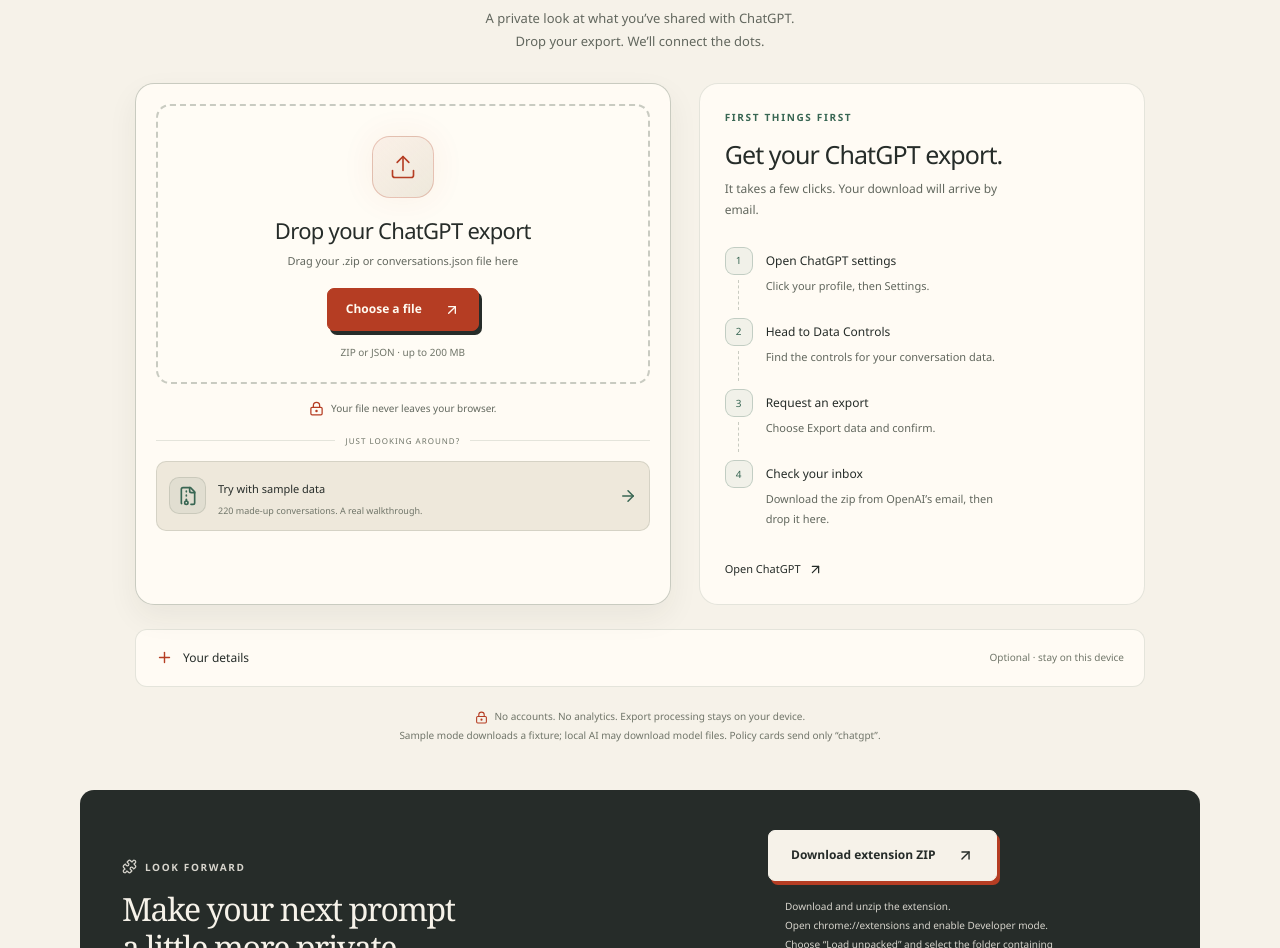
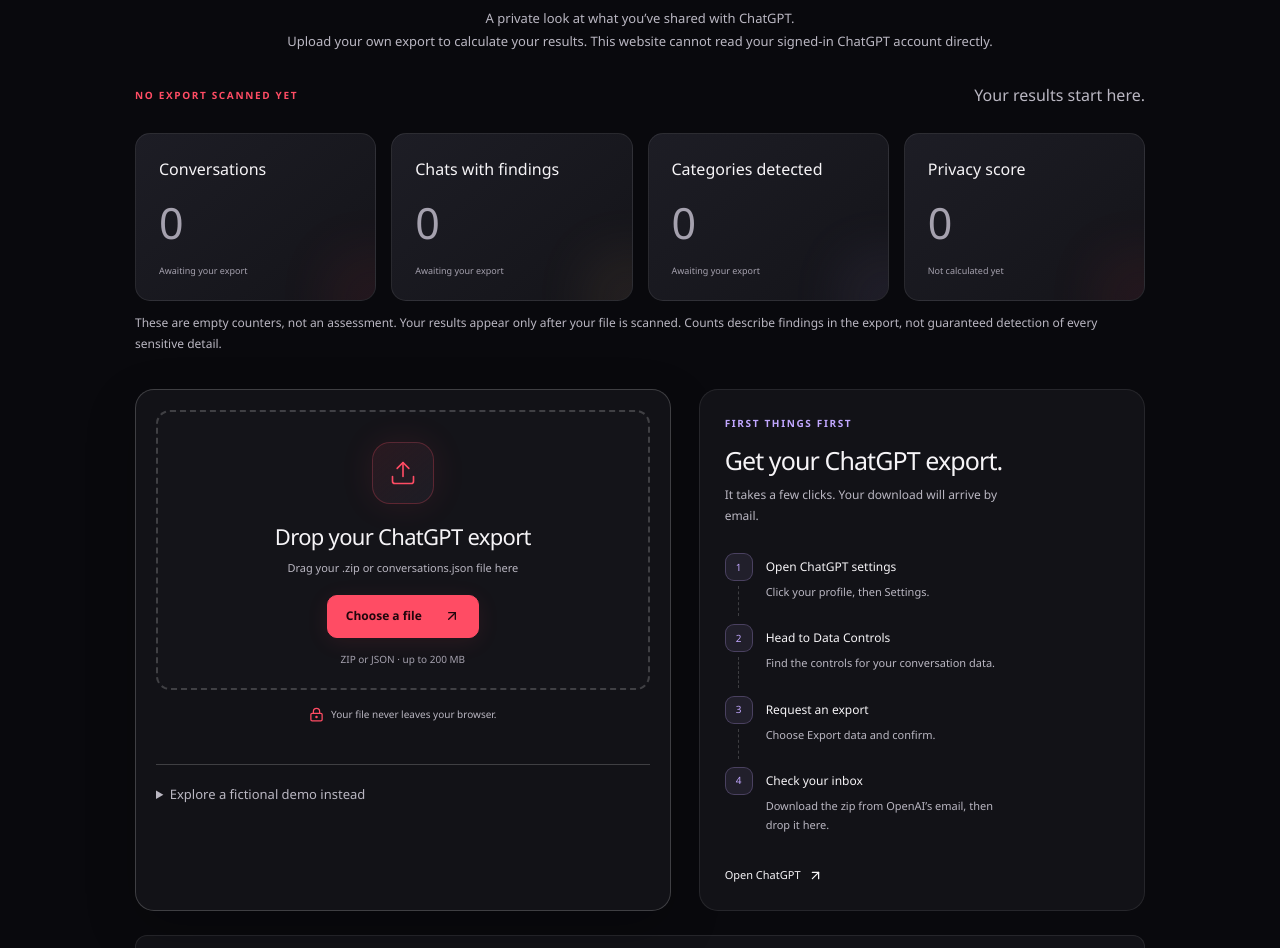
Before and after one commit to JyothiNandhan/ShellHacks_2026, a Next.js app in the folder apps/web/: page /scan in a window 1280 px wide. Shown: the part 284-1232 px from the top of the page. Built offline with nearby package versions, Linux system fonts and the light colour scheme.

Commit message:
Start scans at zero, distinguish demo data, and add dark crimson themes

```diff
--- a/apps/web/app/globals.css
+++ b/apps/web/app/globals.css
@@ -2765,3 +2765,261 @@
 .studio-caption {
   padding-right: 48px;
 }
+
+/* Crimson collection: dark surfaces with clear, high-contrast accents. */
+:root,
+:root[data-theme="aurora"],
+:root[data-theme="ocean"],
+:root[data-theme="daylight"] {
+  color-scheme: dark;
+  --paper: #09090d;
+  --surface: #141419;
+  --surface-raised: #1d1d25;
+  --surface-glass: #141419ef;
+  --ink: #f6f4f7;
+  --muted: #bab7c2;
+  --subtle: #a5a1ae;
+  --line: #ffffff16;
+  --line-strong: #ffffff30;
+  --accent: #ff4c64;
+  --accent-bright: #ff7b8d;
+  --accent-ink: #20060c;
+  --accent-soft: #ff4c6418;
+  --secondary: #c1a7ff;
+  --secondary-soft: #c1a7ff16;
+  --tertiary: #9fb9ff;
+  --metric-warning: #ffc185;
+  --hover: #ffffff09;
+  --warning-bg: #ff4c6410;
+  --warning-line: #ff4c6440;
+  --warning-text: #ffacb7;
+  --shadow: 0 18px 50px #00000035;
+}
+:root[data-theme="ocean"] {
+  --accent: #ff9b5e;
+  --accent-bright: #ffc18f;
+  --accent-ink: #261106;
+  --accent-soft: #ff9b5e18;
+  --secondary: #f1c989;
+}
+:root[data-theme="daylight"] {
+  --accent: #ba94ff;
+  --accent-bright: #d2b7ff;
+  --accent-ink: #1d1032;
+  --accent-soft: #ba94ff18;
+  --secondary: #f0a6db;
+}
+body::before {
+  opacity: 0.12;
+}
+.hero h1 span {
+  font-family: inherit;
+  font-style: normal;
+  font-weight: 650;
+}
+.brand-icon {
+  background: var(--accent-soft);
+  color: var(--accent);
+  border: 1px solid var(--accent);
+}
+.button.primary,
+.nav-cta {
+  box-shadow: 0 4px 22px var(--accent-soft);
+  border-radius: 10px;
+  background: var(--accent);
+}
+.button.primary:hover,
+.nav-cta:hover {
+  box-shadow: 0 8px 35px var(--accent-soft);
+  transform: translateY(-3px);
+}
+.button.primary:active,
+.nav-cta:active {
+  transform: scale(0.97);
+}
+.privacy-studio {
+  background: var(--surface);
+  color: var(--ink);
+  border: 1px solid var(--line-strong);
+  border-radius: 28px;
+  box-shadow: 0 0 75px var(--accent-soft);
+}
+.studio-orbit {
+  border-color: var(--accent-soft);
+}
+.studio-stamp {
+  background: var(--accent);
+  color: var(--accent-ink);
+  border-color: var(--accent);
+}
+.prompt-paper {
+  background: var(--surface-raised);
+  border-color: var(--line-strong);
+  box-shadow: 7px 9px 0 #00000030;
+}
+.paper-heading,
+.prompt-paper small {
+  color: var(--muted);
+}
+.paper-dot {
+  background: var(--accent);
+}
+.paper-prompt {
+  font-family: inherit;
+}
+.paper-prompt mark {
+  color: var(--accent-bright);
+  background: var(--accent-soft);
+}
+.paper-prompt mark.is-masked {
+  color: var(--secondary);
+  background: var(--secondary-soft);
+}
+.paper-rule {
+  background: var(--line-strong);
+}
+.example-tabs button {
+  color: var(--muted);
+  border-color: var(--line-strong);
+}
+.example-tabs button[aria-pressed="true"],
+.mask-control {
+  background: var(--accent);
+  color: var(--accent-ink);
+}
+.mask-control:hover {
+  background: var(--accent-bright);
+}
+.studio-receipt {
+  background: var(--surface-raised);
+  border-color: var(--accent);
+  box-shadow: 3px 4px 0 #00000030;
+}
+.studio-receipt > svg {
+  color: var(--accent);
+}
+.feature-card:hover {
+  box-shadow: 0 10px 35px var(--accent-soft);
+}
+.extension-card {
+  background: var(--surface-raised);
+  color: var(--ink);
+  border: 1px solid var(--accent);
+}
+.extension-card h2,
+.extension-card p,
+.extension-card .install-steps,
+.extension-card .eyebrow {
+  color: var(--ink);
+}
+.extension-card h2 {
+  font-family: inherit;
+}
+.extension-card .button.primary {
+  background: var(--accent);
+  color: var(--accent-ink);
+  border-color: var(--accent);
+  box-shadow: 0 5px 25px var(--accent-soft);
+}
+.empty-audit {
+  margin: 25px 0 35px;
+}
+.empty-audit-heading {
+  display: flex;
+  justify-content: space-between;
+  flex-wrap: wrap;
+  gap: 12px;
+  margin-bottom: 15px;
+  color: var(--muted);
+}
+.empty-audit .summary-grid {
+  margin-bottom: 12px;
+}
+.empty-audit > p {
+  font-size: 12px;
+  color: var(--muted);
+  line-height: 1.7;
+}
+.empty-audit .summary-grid strong {
+  color: var(--subtle);
+}
+.demo-disclosure {
+  margin-top: 25px;
+  border-top: 1px solid var(--line-strong);
+  padding-top: 20px;
+}
+.demo-disclosure summary {
+  cursor: pointer;
+  color: var(--muted);
+  font-size: 13px;
+}
+.source-banner {
+  display: flex;
+  align-items: center;
+  justify-content: space-between;
+  gap: 20px;
+  padding: 22px;
+  border: 1px solid var(--line-strong);
+  border-radius: 12px;
+  background: var(--surface);
+  margin: 20px 0 30px;
+}
+.source-banner strong {
+  color: var(--ink);
+}
+.source-banner p {
+  color: var(--muted);
+  font-size: 13px;
+  line-height: 1.7;
+  margin: 7px 0 0;
+}
+.demo-source {
+  border-color: var(--accent);
+  background: var(--accent-soft);
+}
+.demo-source .button {
+  flex-shrink: 0;
+}
+.summary-grid > div {
+  animation: metric-enter 0.55s ease both;
+}
+.summary-grid > div:nth-child(2) {
+  animation-delay: 0.08s;
+}
+.summary-grid > div:nth-child(3) {
+  animation-delay: 0.16s;
+}
+.summary-grid > div:nth-child(4) {
+  animation-delay: 0.24s;
+}
+@keyframes metric-enter {
+  from {
+    opacity: 0;
+    transform: translateY(14px);
+  }
+  to {
+    opacity: 1;
+    transform: translateY(0);
+  }
+}
+.progress-track > div {
+  transition: width 0.4s ease;
+  box-shadow: 0 0 18px var(--accent-soft);
+}
+@media (max-width: 650px) {
+  .source-banner {
+    flex-direction: column;
+    align-items: flex-start;
+  }
+  .source-banner .button {
+    width: 100%;
+  }
+}
+@media (prefers-reduced-motion: reduce) {
+  .summary-grid > div {
+    animation: none;
+  }
+  .progress-track > div {
+    transition: none;
+  }
+}
--- a/apps/web/components/Report.tsx
+++ b/apps/web/components/Report.tsx
@@ -69,6 +69,31 @@
           <span className="live-dot" /> Local session
         </span>
       </div>
+      {sample ? (
+        <section className="source-banner demo-source" role="status">
+          <div>
+            <strong>DEMO REPORT — this is not your ChatGPT history</strong>
+            <p>
+              These findings come from the same fictional sample on every run.
+              Upload your own ChatGPT export to see your results.
+            </p>
+          </div>
+          <button className="button primary" onClick={onReset}>
+            Scan my own export <ArrowUpRight size={16} />
+          </button>
+        </section>
+      ) : (
+        <div className="source-banner">
+          <ShieldCheck size={20} />
+          <div>
+            <strong>Results from your uploaded export</strong>
+            <p>
+              Calculated in this browser for this scan. Detection can miss
+              details; review the findings before taking action.
+            </p>
+          </div>
+        </div>
+      )}
       <div className="report-heading">
         <div>
           <span className="eyebrow">
--- a/apps/web/components/ScanFlow.tsx
+++ b/apps/web/components/ScanFlow.tsx
@@ -59,6 +59,7 @@
     worker.current = null;
     sampleFetch.current?.abort();
     setReport(null);
+    setSample(false);
     setState("start");
     setDetails({
       names: "",
@@ -73,6 +74,7 @@
   const start = useCallback(
     (file: File, isSample = false) => {
       setError("");
+      setReport(null);
       setSample(isSample);
       setState("scanning");
       setProgress({ phase: "reading", done: 0, total: 1 });
@@ -84,6 +86,7 @@
       worker.current = instance;
       instance.onmessage = (event: MessageEvent<WorkerOutput>) => {
         const message = event.data;
+        if (worker.current !== instance) return;
         if (message.type === "PROGRESS") setProgress(message);
         if (message.type === "DONE") {
           setReport(message.report);
@@ -178,7 +181,11 @@
           <div className="scanning-emblem">
             <ShieldCheck size={54} />
           </div>
-          <span className="eyebrow">ALL ON YOUR DEVICE</span>
+          <span className="eyebrow">
+            {sample
+              ? "SCANNING FICTIONAL DEMO DATA"
+              : "SCANNING YOUR UPLOADED EXPORT"}
+          </span>
           <h1>
             {phaseLabels[progress.phase]}
             <span className="loading-dots">…</span>
@@ -227,9 +234,42 @@
         <p>
           A private look at what you’ve shared with ChatGPT.
           <br />
-          Drop your export. We’ll connect the dots.
+          Upload your own export to calculate your results. This website cannot
+          read your signed-in ChatGPT account directly.
         </p>
       </div>
+      <section
+        className="empty-audit"
+        aria-label="Your scan results before scanning"
+      >
+        <div className="empty-audit-heading">
+          <span className="eyebrow">NO EXPORT SCANNED YET</span>
+          <span>Your results start here.</span>
+        </div>
+        <div className="summary-grid">
+          {[
+            "Conversations",
+            "Chats with findings",
+            "Categories detected",
+            "Privacy score",
+          ].map((label) => (
+            <div key={label}>
+              <div className="metric-label">{label}</div>
+              <strong>0</strong>
+              <small>
+                {label === "Privacy score"
+                  ? "Not calculated yet"
+                  : "Awaiting your export"}
+              </small>
+            </div>
+          ))}
+        </div>
+        <p>
+          These are empty counters, not an assessment. Your results appear only
+          after your file is scanned. Counts describe findings in the export,
+          not guaranteed detection of every sensitive detail.
+        </p>
+      </section>
       <div className="scan-grid">
         <section className="upload-panel">
           <div
@@ -257,6 +297,8 @@
           <div className="local-promise">
             <LockKeyhole size={15} /> Your file never leaves your browser.
           </div>
+          <details className="demo-disclosure">
+            <summary>Explore a fictional demo instead</summary>
             <div className="sample-divider">
               <span>JUST LOOKING AROUND?</span>
             </div>
@@ -274,12 +316,15 @@
               </span>
               <span>
                 <strong>
-                {loadingSample ? "Loading the sample…" : "Try with sample data"}
+                  {loadingSample
+                    ? "Loading the sample…"
+                    : "Try with sample data"}
                 </strong>
-              <small>220 made-up conversations. A real walkthrough.</small>
+                <small>Fictional data only — not your ChatGPT history.</small>
               </span>
               <ArrowRight size={18} />
             </button>
+          </details>
           {error && (
             <p className="error" role="alert">
               {error}
--- a/apps/web/components/ThemeSwitcher.tsx
+++ b/apps/web/components/ThemeSwitcher.tsx
@@ -2,12 +2,12 @@
 import { useState } from "react";
 import { MoonStar, Waves, Sun } from "lucide-react";
 const themes = [
-  { id: "aurora", label: "Forest", icon: MoonStar },
-  { id: "ocean", label: "Midnight", icon: Waves },
-  { id: "daylight", label: "Paper", icon: Sun },
+  { id: "aurora", label: "Crimson", icon: MoonStar },
+  { id: "ocean", label: "Ember", icon: Waves },
+  { id: "daylight", label: "Amethyst", icon: Sun },
 ];
 export default function ThemeSwitcher() {
-  const [theme, setTheme] = useState("daylight");
+  const [theme, setTheme] = useState("aurora");
   return (
     <div className="theme-switcher" role="group" aria-label="Color theme">
       {themes.map(({ id, label, icon: Icon }) => (
--- a/apps/web/tests/browser.mjs
+++ b/apps/web/tests/browser.mjs
@@ -48,13 +48,13 @@
   await page.goto("http://localhost:3000/");
   await page.getByRole("heading", { name: /You’ve told AI/ }).waitFor();
   await page.screenshot({ path: `${output}/landing.png`, fullPage: true });
-  for (const theme of ["Midnight", "Paper", "Forest"]) {
+  for (const theme of ["Ember", "Amethyst", "Crimson"]) {
     await page
       .getByRole("button", { name: `${theme} theme`, exact: true })
       .click();
     assert.equal(
       await page.locator("html").getAttribute("data-theme"),
-      { Midnight: "ocean", Paper: "daylight", Forest: "aurora" }[theme],
+      { Ember: "ocean", Amethyst: "daylight", Crimson: "aurora" }[theme],
     );
     assert.equal(
       await page
@@ -87,6 +87,9 @@
     .waitFor();
   await page.screenshot({ path: `${output}/scan.png`, fullPage: true });
   const started = Date.now();
+  await page
+    .getByText("Explore a fictional demo instead", { exact: true })
+    .click();
   await page.getByRole("button", { name: /Try with sample data/ }).click();
   await page
     .getByRole("button", { name: /Skip to report/ })
@@ -145,7 +148,7 @@
     /alex\.rivera@example\.com|742 Evergreen/,
   );
   await page.screenshot({ path: `${output}/report.png`, fullPage: true });
-  for (const theme of ["Midnight", "Paper", "Forest"]) {
+  for (const theme of ["Ember", "Amethyst", "Crimson"]) {
     await page
       .getByRole("button", { name: `${theme} theme`, exact: true })
       .click();
```
Also changed, not shown: 1 other file (tests, documents, lock files or other folders). Lines whose indentation alone changed are shown as unchanged.
